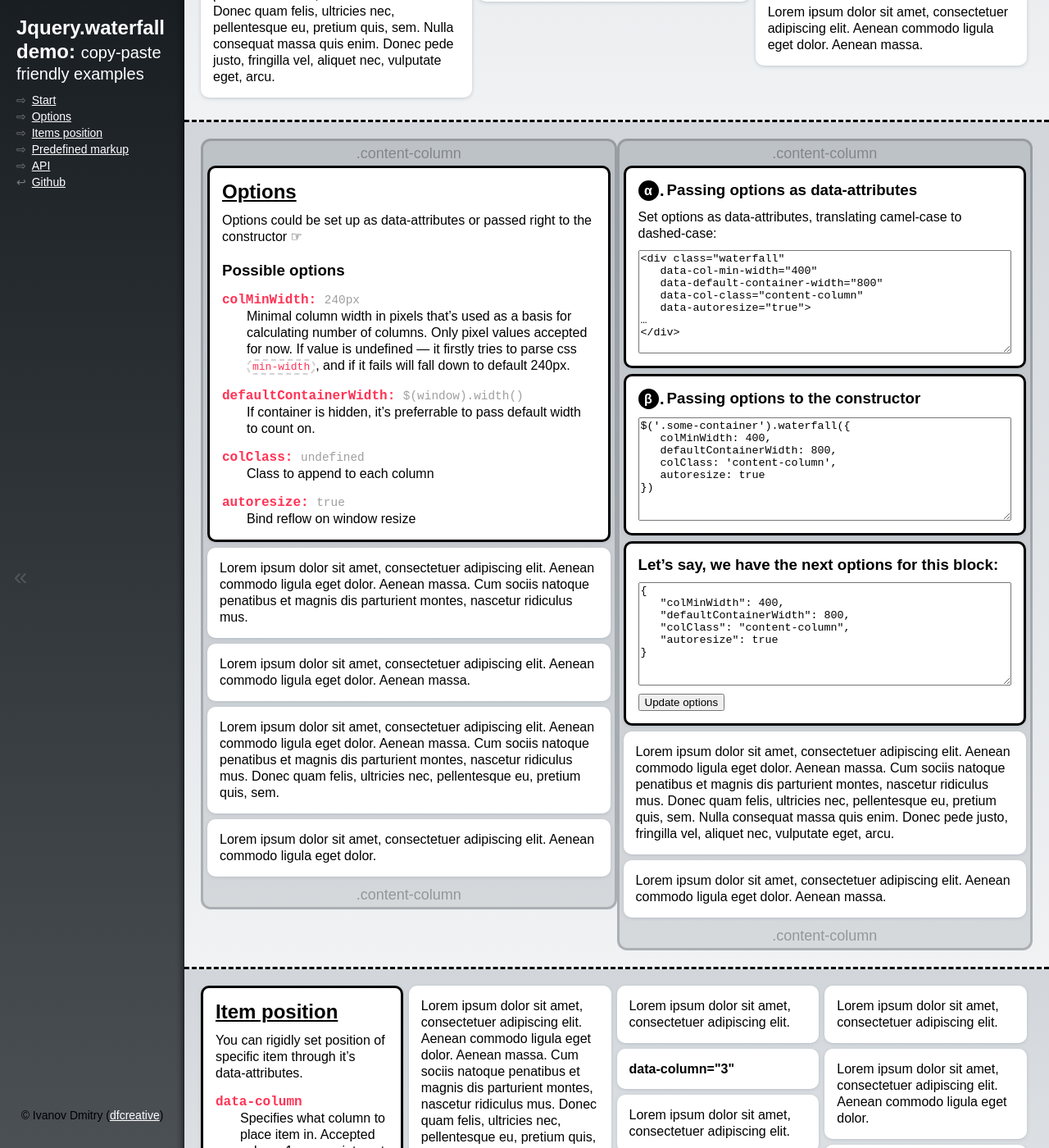
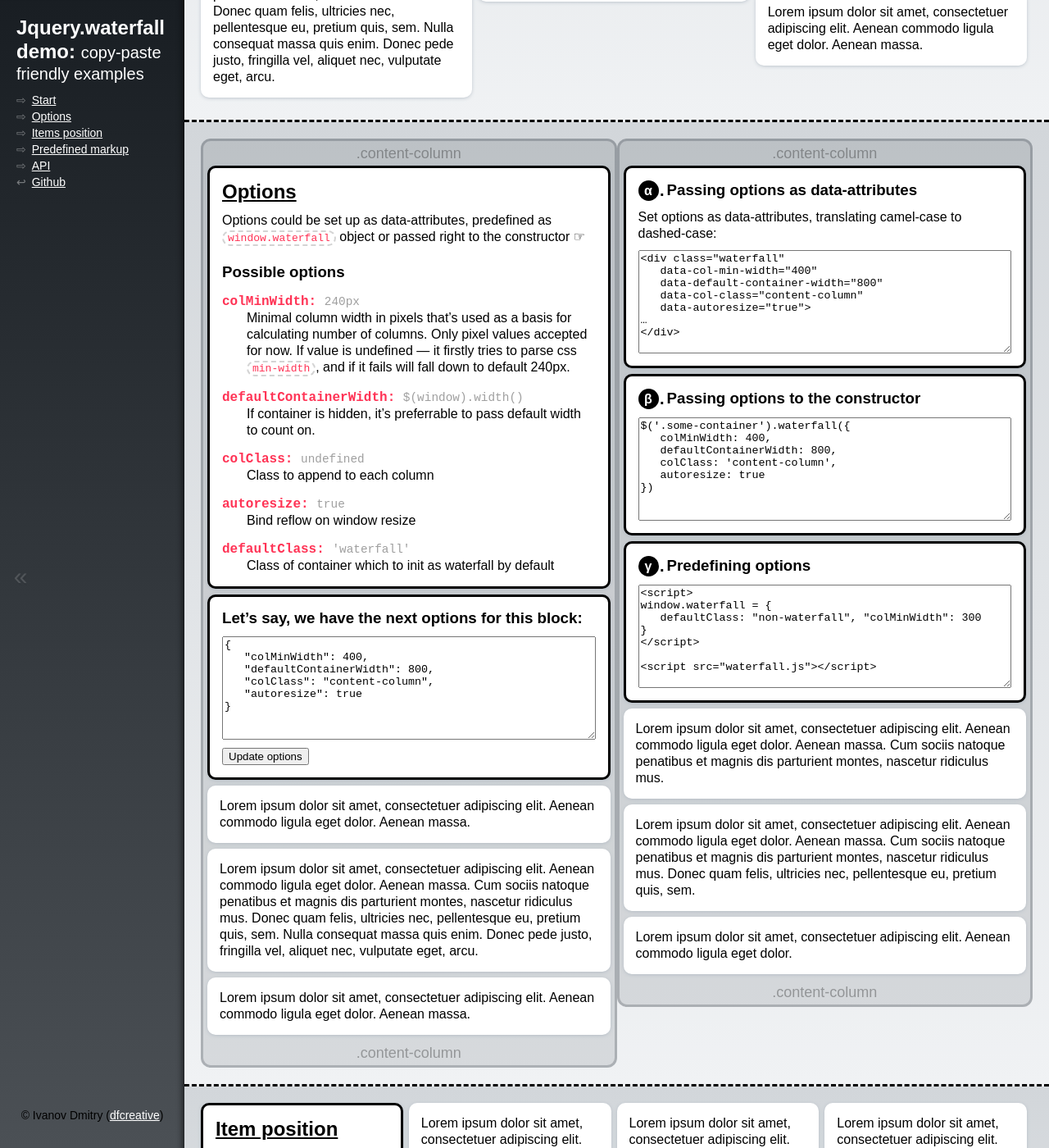
Before and after one commit to dy/dy.github.com, a Jekyll site: the page projects/waterfall/index.html, which Jekyll copies as it is, in a window 1280 px wide and 1400 px high, scrolled down 841 px. Shown: the whole window at 82% size. Built offline with Jekyll 4.4.1, drawn with Linux system fonts in a browser that asks for light colours; nearby versions of some CDN libraries; some of the changed text lies outside the part shown.

Commit message:
Waterfall updated

```diff
--- a/projects/waterfall/index.html
+++ b/projects/waterfall/index.html
@@ -386,7 +386,7 @@
 	<div>Item N</div>
 </div>
 		</textarea>
-		<p>That’s it. Every element which has the class <code>waterfall</code> will become a waterfall layout.</p>
+		<p><em>That’s it.</em> Every element which has the class <code>waterfall</code> will become a waterfall layout.</p>
 	</div>
 	<div class="special" data-float="4">
 		<header><span class="count">2a</span> Alternately, you can init any container when document is ready. In this case you don’t have to append class <code>waterfall</code>:</header>
@@ -417,7 +417,7 @@
 <div id="options-case" class="case waterfall" data-col-min-width="400" data-col-class="content-column">
 	<div class="special">
 		<h2><a href="#options-case">Options</a></h2>
-		<p>Options could be set up as data-attributes or passed right to the constructor ☞</p>
+		<p>Options could be set up as data-attributes, predefined as <code>window.waterfall</code> object or passed right to the constructor ☞</p>
 		<h3>Possible options</h3>
 		<dl>
 			<dt>colMinWidth: <small>240px</small></dt>
@@ -428,6 +428,8 @@
 			<dd>Class to append to each column</dd>
 			<dt>autoresize: <small>true</small></dt>
 			<dd>Bind reflow on window resize</dd>
+			<dt>defaultClass: <small>'waterfall'</small></dt>
+			<dd>Class of container which to init as waterfall by default</dd>
 		</dl>
 	</div>
 	<div class="special">
@@ -452,6 +454,18 @@
 	colClass: 'content-column',
 	autoresize: true
 })
+</textarea>
+	</div>
+	<div class="special">
+		<h3><span class="count">γ</span>Predefining options</h3>
+		<textarea rows="8">
+<script>
+window.waterfall = {
+	defaultClass: "non-waterfall", "colMinWidth": 300
+}
+</script>
+
+<script src="waterfall.js"></script>
 </textarea>
 	</div>
 	<div class="special">
@@ -584,9 +598,9 @@
 </div>
 
 
-<div id="todoes" class="case waterfall">
+<div id="todo" class="case waterfall">
 	<div class="special">
-		<h2><a href="#start-case">TODOes</a></h2>
+		<h2><a href="#start-case">TODOs</a></h2>
 	</div>
 	<div><h4>Floats mode (no columns at all)</h4></div>
 	<div><h4>Spanning items: span2, span3 etc, like table-cells.</h4></div>
@@ -594,6 +608,8 @@
 	<div><h4>Fix up scrolling on reflow</h4></div>
 	<div><h4>Fixed-width floating aside column</h4></div>
 	<div><h4>Think of margins between columns</h4></div>
+	<div><h4>Correct reflow when inner element size changed</h4></div>
+	<div><h4>Displacement as on gplus when new item added.</h4></div>
 </div>
 </div>
 
```
Also changed, not shown: projects/waterfall/readme.md (+2 -98 lines), projects/waterfall/jquery.waterfall.js.
